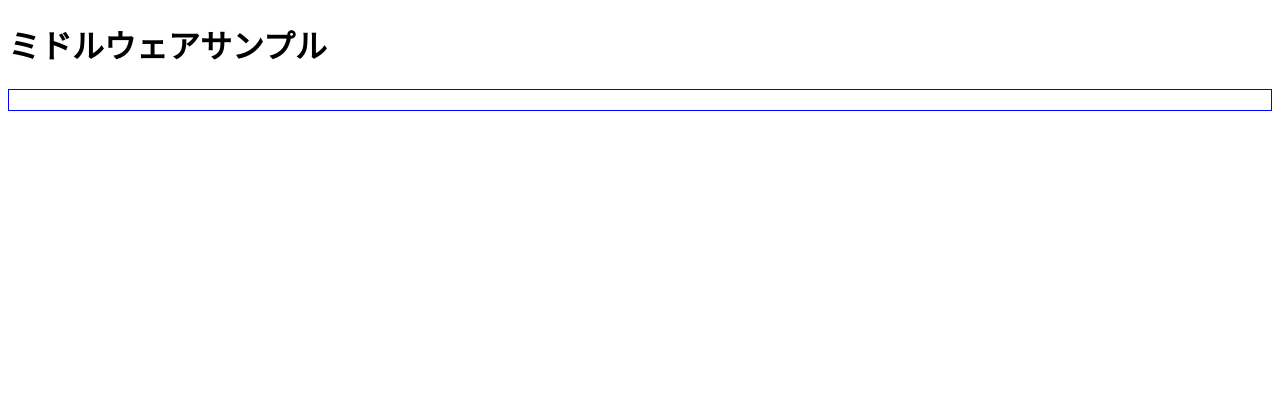
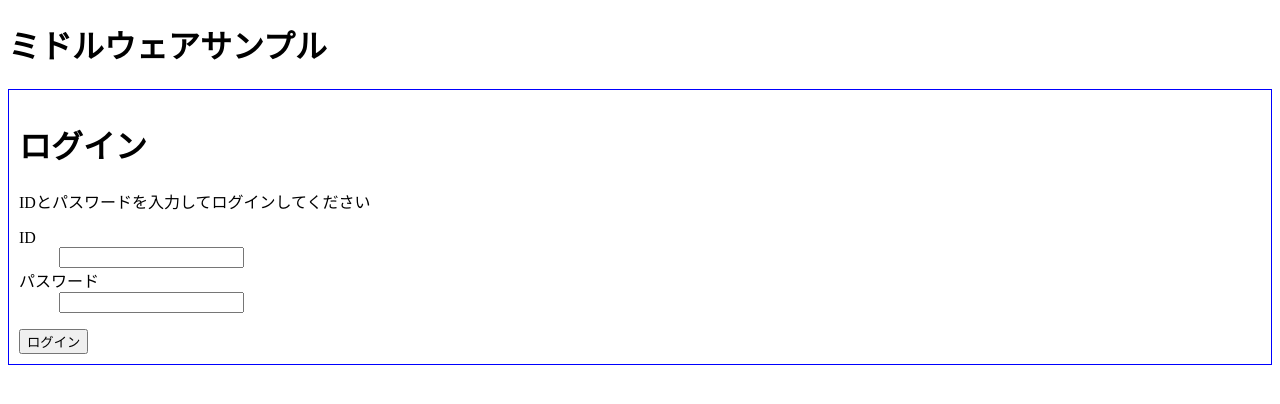
Before and after one commit to nanzejiangcheng4/middleware-fundamental, a Nuxt app: page /login in a window 1280 px wide. Before the commit this address had no page. Shown: the top 404 px of the page. Built offline with nearby package versions, Linux system fonts and the light colour scheme.

Commit message:
ログイン画面の実装

```diff
--- /dev/null
+++ b/layouts/loggedout.vue
@@ -0,0 +1,8 @@
+<template>
+  <header>
+    <h1>ミドルウェアサンプル</h1>
+  </header>
+  <main>
+    <slot />
+  </main>
+</template>
--- /dev/null
+++ b/pages/login.vue
@@ -0,0 +1,74 @@
+<script setup lang="ts">
+import type { User } from "@/interfaces";
+
+definePageMeta({
+  layout: "loggedout",
+});
+// 入力値の初期値
+const loginId = ref("");
+const password = ref("");
+
+// ペンディング判定値
+const pending = ref(false);
+
+// エンドポイント側のエラーがないことを表す変数
+const noServerError = ref(true);
+
+// 認証成功の判定値
+const authFailed = ref(false);
+
+const onLoginButtonClick = async (): Promise<void> => {
+  pending.value = true;
+  authFailed.value = false;
+  noServerError.value = true;
+  const asyncData = await useFetch("/user-management/auth", {
+    method: "POST",
+    body: {
+      loginId: loginId.value,
+      password: password.value,
+    },
+  });
+  // エンドポイント側の処理判定
+  if (
+    asyncData.error.value == null &&
+    asyncData.data.value != null &&
+    asyncData.data.value.result == 1
+  ) {
+    // 認証判定
+    if (asyncData.data.value.token != "" && asyncData.data.value.user != null) {
+      const loginUserCookie = useCookie<User | null>("loginUser");
+      loginUserCookie.value = asyncData.data.value.user;
+      const loginTokenCookie = useCookie<string | null>("loginToken");
+      loginTokenCookie.value = asyncData.data.value.token;
+      await navigateTo("/");
+    } else {
+      pending.value = false;
+      authFailed.value = true;
+    }
+  } else {
+    pending.value = false;
+    noServerError.value = false;
+  }
+};
+</script>
+
+<template>
+  <h1>ログイン</h1>
+  <p v-if="pending">ログイン中。。。</p>
+  <template v-else>
+    <p v-if="authFailed">ログインIDまたはパスワードが違います。</p>
+    <p v-if="noServerError">IDとパスワードを入力してログインしてください</p>
+    <p v-else>
+      サーバ処理中に障害が発生しました。もう一度ログインを行なってください
+    </p>
+    <form v-on:submit.prevent="onLoginButtonClick">
+      <dl>
+        <dt>ID</dt>
+        <dd><input type="text" v-model="loginId" required /></dd>
+        <dt>パスワード</dt>
+        <dd><input type="text" v-model="password" required /></dd>
+      </dl>
+      <button type="submit">ログイン</button>
+    </form>
+  </template>
+</template>
```
